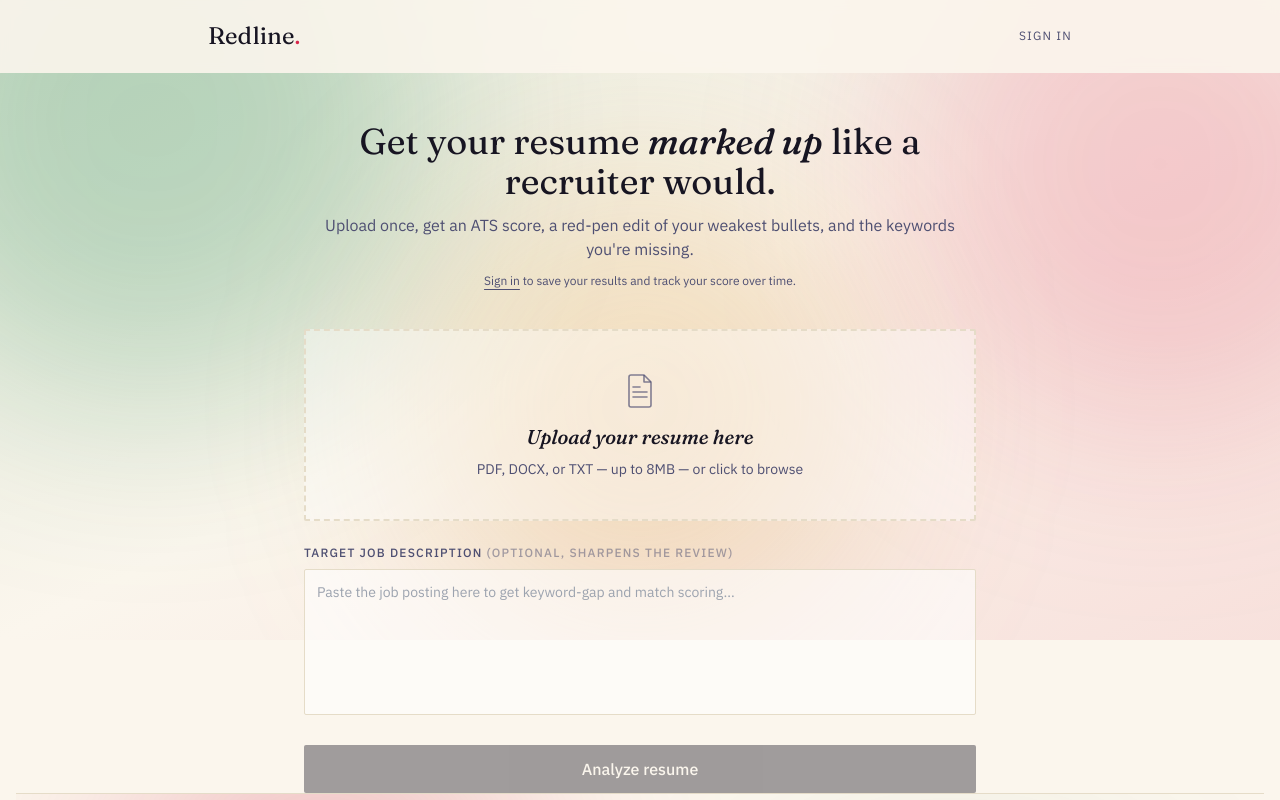
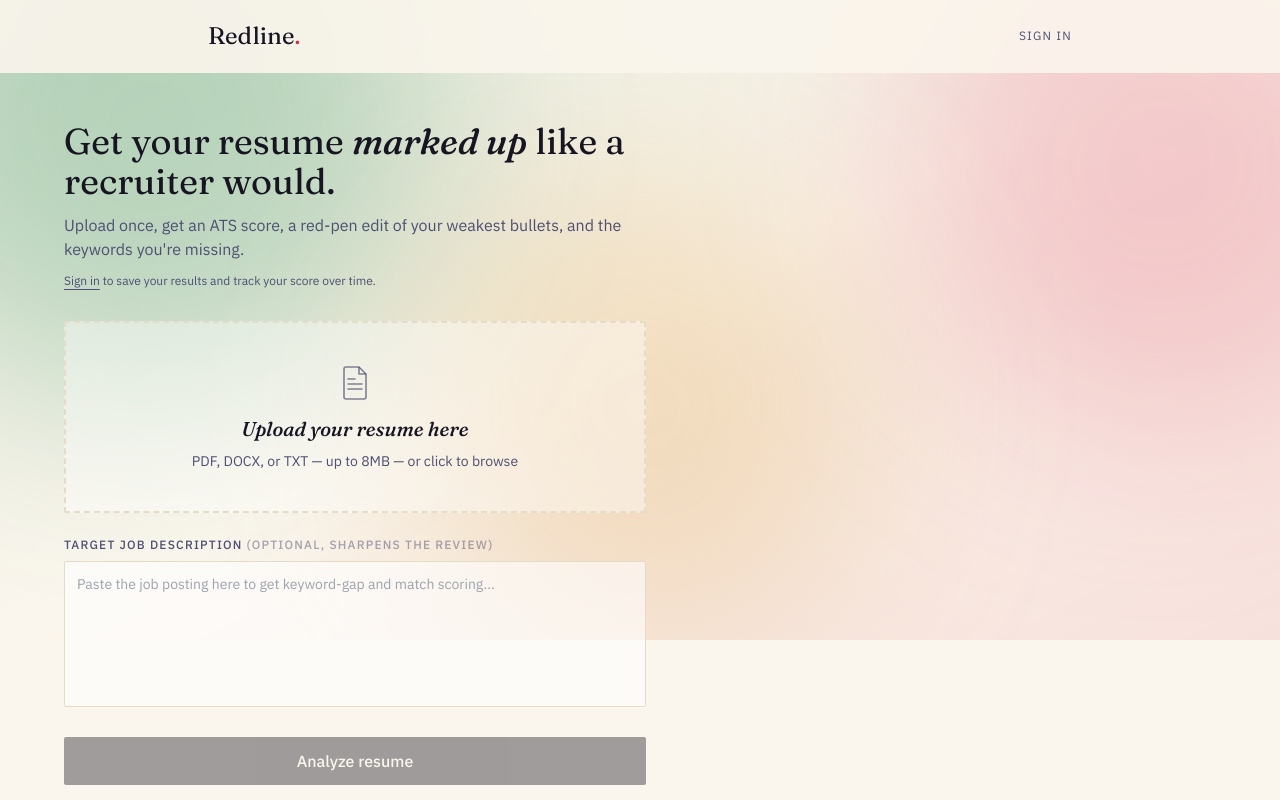
Before and after one commit to Shailesh103/AI-Resume-Analyzer, a React (Vite) app in the folder frontend/: page / in a window 1280 px wide. Shown: the top 800 px of the page. Built offline with nearby package versions, Linux system fonts and the light colour scheme; no server answers.

Commit message:
added herovisual.jsx

```diff
--- a/frontend/src/App.jsx
+++ b/frontend/src/App.jsx
@@ -1,6 +1,7 @@
 import { useState, useEffect, useCallback } from 'react'
 import { AuthProvider, useAuth } from './context/AuthContext'
 import UploadForm from './components/UploadForm'
+import HeroVisual from './components/HeroVisual'
 import ResultsDashboard from './components/ResultsDashboard'
 import AuthForm from './components/AuthForm'
 import HistoryList from './components/HistoryList'
@@ -53,17 +54,15 @@ function Header({ view, setView, onGoHome }) {
       .catch(() => {})
   }, [token])
 
-// Close the mobile menu if the user scrolls while it's open.
-  // useEffect(() => {
-  //   if (!mobileOpen) return
-  //   function onMenuScroll() {
-  //     setMobileOpen(false)
-  //   }
-  //   window.addEventListener('scroll', onMenuScroll, { passive: true })
-  //   return () => window.removeEventListener('scroll', onMenuScroll)
-  // }, [mobileOpen])
+  // Close the mobile menu whenever the view changes, so it doesn't stay open underneath.
+  useEffect(() => {
+    setMobileOpen(false)
+  }, [view])
 
   // Close the mobile menu if the user scrolls while it's open.
+  // (The listener is attached a tick late, and needs a small movement threshold,
+  // so the layout-shift scroll caused by the menu opening itself doesn't
+  // immediately close it.)
   useEffect(() => {
     if (!mobileOpen) return
     const startY = window.scrollY
@@ -80,11 +79,6 @@ function Header({ view, setView, onGoHome }) {
       window.removeEventListener('scroll', onMenuScroll)
     }
   }, [mobileOpen])
-
-  // Close the mobile menu whenever the view changes, so it doesn't stay open underneath.
-  useEffect(() => {
-    setMobileOpen(false)
-  }, [view])
 
   async function handleUpgrade() {
     setBillingLoading(true)
@@ -371,7 +365,9 @@ function MainContent({ view, setView, homeSignal }) {
 
   return (
     <>
-      <div className="max-w-2xl mx-auto text-center mb-10">
+      <div className="max-w-6xl mx-auto grid lg:grid-cols-[1.15fr_1fr] gap-10 lg:gap-16 items-center mb-10">
+        <div>
+          <div className="max-w-2xl mx-auto lg:mx-0 text-center lg:text-left mb-8">
             <h2 className="font-display text-2xl sm:text-3xl md:text-4xl text-ink leading-tight">
               Get your resume <span className="italic">marked up</span> like a recruiter would.
             </h2>
@@ -389,6 +385,11 @@ function MainContent({ view, setView, homeSignal }) {
             )}
           </div>
           <UploadForm onAnalyze={handleAnalyze} loading={loading} error={error} />
+        </div>
+        <div className="hidden lg:flex justify-center">
+          <HeroVisual />
+        </div>
+      </div>
       <UsageIndicator usage={usage} />
       <LandingSections onUpgrade={handleUpgrade} />
     </>
--- /dev/null
+++ b/frontend/src/components/HeroVisual.jsx
@@ -0,0 +1,86 @@
+// Decorative "resume marked up" mockup for the hero's empty side space —
+// same visual language as ScoreStamp (circular stamp) and the redline
+// strikethrough theme used across the app. Purely decorative; hidden on
+// small screens where there's no spare space for it.
+export default function HeroVisual() {
+  return (
+    <div
+      aria-hidden="true"
+      className="relative w-full max-w-[300px] aspect-[4/5] mx-auto select-none animate-fade-up"
+      style={{ animationDelay: '150ms' }}
+    >
+      {/* The resume card */}
+      <div
+        className="absolute inset-0 bg-manuscript border border-line rounded-sm p-6 flex flex-col gap-3
+          shadow-[0_30px_70px_-25px_rgba(23,21,34,0.35)] animate-float-slow"
+      >
+        <div className="flex items-center justify-between">
+          <div>
+            <div className="h-3 w-24 bg-ink/80 rounded-sm mb-2" />
+            <div className="h-2 w-16 bg-slate/40 rounded-sm" />
+          </div>
+          <div className="w-9 h-9 rounded-full bg-line shrink-0" />
+        </div>
+
+        <div className="h-px bg-line my-1" />
+
+        <div className="space-y-2">
+          <div className="h-2 w-full bg-slate/20 rounded-sm" />
+          <div className="h-2 w-5/6 bg-slate/20 rounded-sm" />
+          <div className="relative h-2 w-4/6 bg-redline/25 rounded-sm">
+            <span className="absolute left-0 right-0 top-1/2 h-px bg-redline -translate-y-1/2" />
+          </div>
+          <div className="h-2 w-full bg-forest/25 rounded-sm" />
+          <div className="h-2 w-3/5 bg-slate/20 rounded-sm" />
+        </div>
+
+        <div className="h-px bg-line my-1" />
+
+        <div className="space-y-2">
+          <div className="h-2 w-full bg-slate/20 rounded-sm" />
+          <div className="h-2 w-2/3 bg-slate/20 rounded-sm" />
+        </div>
+      </div>
+
+      {/* Floating ATS score stamp, top right */}
+      <div className="absolute -top-5 -right-5 animate-float">
+        <div
+          className="w-[4.5rem] h-[4.5rem] rounded-full bg-manuscript border-[3px] border-forest
+            flex items-center justify-center shadow-lg rotate-6"
+        >
+          <span className="font-display font-semibold text-xl text-forest">87</span>
+        </div>
+      </div>
+
+      {/* Matched keyword chip, left */}
+      <div className="absolute top-[26%] -left-8 animate-float-delayed">
+        <div
+          className="flex items-center gap-1.5 bg-manuscript border border-line rounded-full
+            px-3 py-1.5 shadow-md text-[11px] font-medium text-forest whitespace-nowrap"
+        >
+          <span>✓</span> React matched
+        </div>
+      </div>
+
+      {/* Missing keyword chip, bottom right */}
+      <div className="absolute bottom-[22%] -right-7 animate-float">
+        <div
+          className="flex items-center gap-1.5 bg-manuscript border border-line rounded-full
+            px-3 py-1.5 shadow-md text-[11px] font-medium text-redline whitespace-nowrap"
+        >
+          <span>✕</span> Docker missing
+        </div>
+      </div>
+
+      {/* Application tag chip, bottom left */}
+      <div className="absolute -bottom-4 left-3 animate-float-delayed">
+        <div
+          className="bg-ink text-manuscript rounded-full px-3 py-1.5 shadow-md
+            text-[10px] uppercase tracking-widest whitespace-nowrap"
+        >
+          Applied at Google
+        </div>
+      </div>
+    </div>
+  )
+}
--- a/frontend/src/components/ResultsDashboard.jsx
+++ b/frontend/src/components/ResultsDashboard.jsx
@@ -18,12 +18,12 @@ function SectionBar({ name, score, note }) {
 
 function BulletMarkup({ bullet }) {
   return (
-    <div className="border-l-2 border-redline pl-4 py-2 mb-4">
-      <p className="text-sm text-ink/70 line-through decoration-redline decoration-2">
+    <div className="border-l-2 border-redline pl-4 py-2 mb-4 min-w-0">
+      <p className="text-sm text-ink/70 line-through decoration-redline decoration-2 break-all">
         {bullet.original}
       </p>
-      <p className="text-xs text-redline mt-1 italic">✎ {bullet.issue}</p>
-      <p className="text-sm text-ink mt-2 font-medium">→ {bullet.rewrite}</p>
+      <p className="text-xs text-redline mt-1 italic break-words">✎ {bullet.issue}</p>
+      <p className="text-sm text-ink mt-2 font-medium break-words">→ {bullet.rewrite}</p>
     </div>
   )
 }
--- a/frontend/src/index.css
+++ b/frontend/src/index.css
@@ -66,6 +66,39 @@ a {
   .animate-fade-up {
     animation: fade-up 380ms ease both;
   }
+
+  .animate-float {
+    animation: float 4.5s ease-in-out infinite;
+  }
+
+  .animate-float-delayed {
+    animation: float 5.5s ease-in-out infinite;
+    animation-delay: 1.2s;
+  }
+
+  .animate-float-slow {
+    animation: float-slow 7s ease-in-out infinite;
+  }
+}
+
+@keyframes float {
+  0%,
+  100% {
+    transform: translateY(0);
+  }
+  50% {
+    transform: translateY(-10px);
+  }
+}
+
+@keyframes float-slow {
+  0%,
+  100% {
+    transform: translateY(0) rotate(-3deg);
+  }
+  50% {
+    transform: translateY(-8px) rotate(-2deg);
+  }
 }
 
 @keyframes stamp-in {
```
Lines whose indentation alone changed are shown as unchanged.
